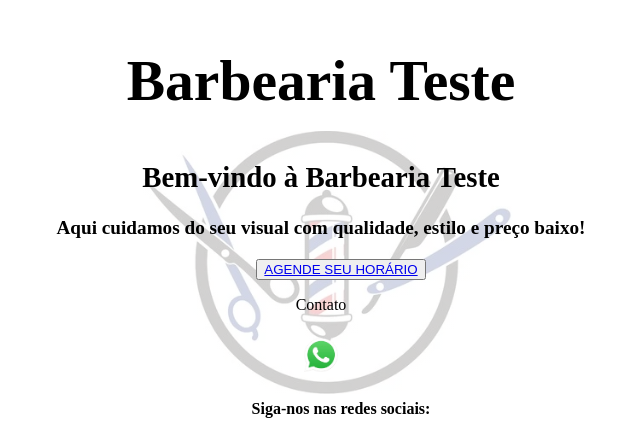
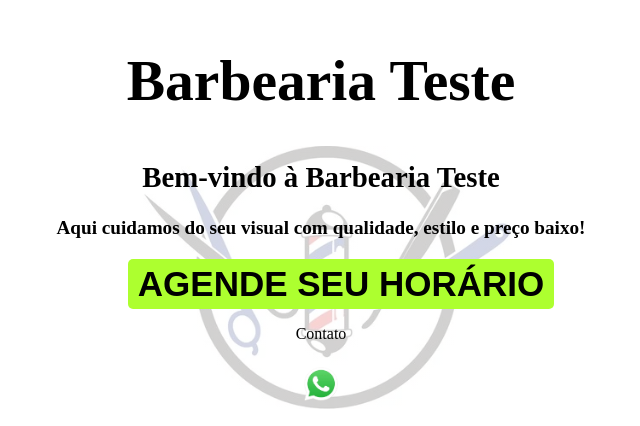
Before and after one commit to WellingtonAraujo017/barber, a plain HTML site: page index.html in a window 1280 px wide. Shown: the top 426 px of the page, without its empty margins (319-959 px from the left). Drawn offline with Linux system fonts and the light colour scheme.

Commit message:
Update style.css

```diff
--- a/style.css
+++ b/style.css
@@ -38,5 +38,21 @@ body{
     font-size: 10% auto;
     text-align: center;
     font-weight: bold;
+}
 
+.botao{
+    background-color: greenyellow;
+    padding: 5px 10px;
+    border: none;
+    border-radius: 5px;
+    cursor: pointer;
+    width: auto;
+    text-align: center;
+    font-size: 35px;
 }
+
+.texto{
+    color: black;
+    text-decoration: none;
+    font-weight: bold;
+}
```
